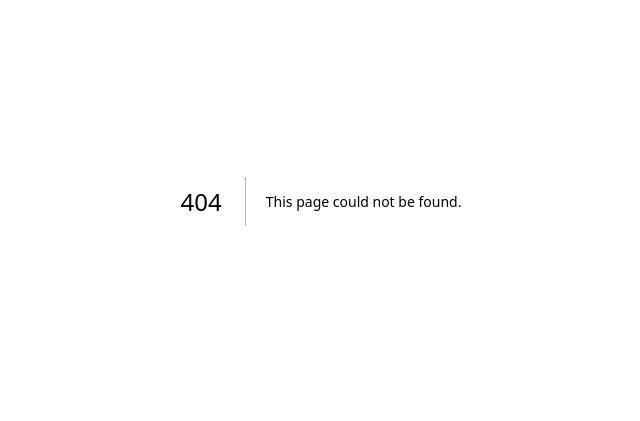
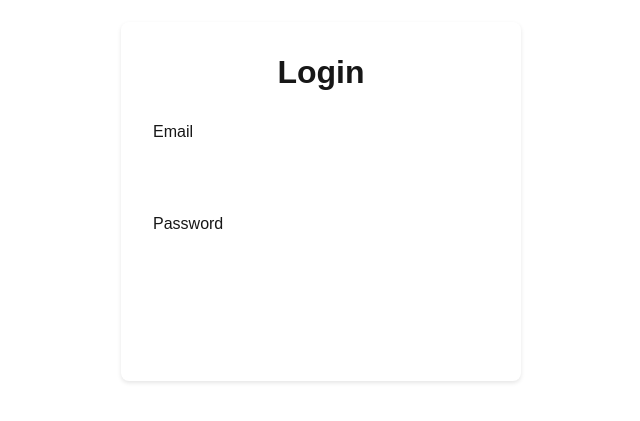
Before and after one commit to dvardcr/wdd430-t08-handcrafted-haven, a Next.js app: page /login in a window 1280 px wide. Before the commit this address had no page. Shown: the part 199-620 px from the top of the page, without its empty margins (319-959 px from the left). Built offline with nearby package versions, Linux system fonts and the light colour scheme.

Commit message:
nextAuth

```diff
--- a/package.json
+++ b/package.json
@@ -9,8 +9,10 @@
     "lint": "next lint"
   },
   "dependencies": {
+    "@auth/core": "^0.39.1",
     "@heroicons/react": "^2.2.0",
     "next": "15.3.2",
+    "next-auth": "^4.24.11",
     "react": "^19.0.0",
     "react-dom": "^19.0.0"
   },
--- a/src/app/layout.tsx
+++ b/src/app/layout.tsx
@@ -1,6 +1,7 @@
 import type { Metadata } from "next";
 import { Geist, Geist_Mono } from "next/font/google";
 import "./globals.css";
+import { Providers } from './providers';
 
 const geistSans = Geist({
   variable: "--font-geist-sans",
@@ -19,13 +20,13 @@ export const metadata: Metadata = {
 
 export default function RootLayout({
   children,
-}: Readonly<{
+}: {
   children: React.ReactNode;
-}>) {
+}) {
   return (
     <html lang="en">
       <body className={`${geistSans.variable} ${geistMono.variable}`}>
-        {children}
+        <Providers>{children}</Providers>
       </body>
     </html>
   );
--- /dev/null
+++ b/src/app/login/login.module.css
@@ -0,0 +1,70 @@
+.container {
+  min-height: 100vh;
+  display: flex;
+  align-items: center;
+  justify-content: center;
+  padding: 2rem;
+}
+
+.formContainer {
+  background: white;
+  padding: 2rem;
+  border-radius: 8px;
+  box-shadow: 0 2px 4px rgba(0, 0, 0, 0.1);
+  width: 100%;
+  max-width: 400px;
+}
+
+.formContainer h1 {
+  text-align: center;
+  margin-bottom: 2rem;
+  color: var(--text-primary);
+}
+
+.form {
+  display: flex;
+  flex-direction: column;
+  gap: 1.5rem;
+}
+
+.formGroup {
+  display: flex;
+  flex-direction: column;
+  gap: 0.5rem;
+}
+
+.formGroup label {
+  font-weight: 500;
+  color: var(--text-primary);
+}
+
+.formGroup input {
+  padding: 0.75rem;
+  border: 1px solid var(--gray-alpha-200);
+  border-radius: 4px;
+  font-size: 1rem;
+}
+
+.submitButton {
+  background-color: var(--accent);
+  color: white;
+  padding: 0.75rem;
+  border: none;
+  border-radius: 4px;
+  font-size: 1rem;
+  cursor: pointer;
+  transition: background-color 0.2s ease;
+}
+
+.submitButton:hover {
+  background-color: var(--accent-hover);
+}
+
+.error {
+  background-color: #fee2e2;
+  color: #dc2626;
+  padding: 0.75rem;
+  border-radius: 4px;
+  margin-bottom: 1rem;
+  text-align: center;
+}
--- /dev/null
+++ b/src/app/login/page.tsx
@@ -0,0 +1,68 @@
+'use client';
+
+import { useState } from 'react';
+import { signIn } from 'next-auth/react';
+import { useRouter } from 'next/navigation';
+import styles from './login.module.css';
+
+export default function LoginPage() {
+  const router = useRouter();
+  const [email, setEmail] = useState('');
+  const [password, setPassword] = useState('');
+  const [error, setError] = useState('');
+
+  const handleSubmit = async (e: React.FormEvent) => {
+    e.preventDefault();
+    setError('');
+
+    try {
+      const result = await signIn('credentials', {
+        email,
+        password,
+        redirect: false,
+      });
+
+      if (result?.error) {
+        setError('Invalid email or password');
+      } else {
+        router.push('/artisans');
+      }
+    } catch (error) {
+      setError('An error occurred. Please try again.');
+    }
+  };
+
+  return (
+    <div className={styles.container}>
+      <div className={styles.formContainer}>
+        <h1>Login</h1>
+        {error && <div className={styles.error}>{error}</div>}
+        <form onSubmit={handleSubmit} className={styles.form}>
+          <div className={styles.formGroup}>
+            <label htmlFor="email">Email</label>
+            <input
+              type="email"
+              id="email"
+              value={email}
+              onChange={(e) => setEmail(e.target.value)}
+              required
+            />
+          </div>
+          <div className={styles.formGroup}>
+            <label htmlFor="password">Password</label>
+            <input
+              type="password"
+              id="password"
+              value={password}
+              onChange={(e) => setPassword(e.target.value)}
+              required
+            />
+          </div>
+          <button type="submit" className={styles.submitButton}>
+            Log In
+          </button>
+        </form>
+      </div>
+    </div>
+  );
+}
--- /dev/null
+++ b/src/app/providers.tsx
@@ -0,0 +1,7 @@
+'use client';
+
+import { SessionProvider } from 'next-auth/react';
+
+export function Providers({ children }: { children: React.ReactNode }) {
+  return <SessionProvider>{children}</SessionProvider>;
+}
```
Also changed, not shown: src/app/api/auth/[...nextauth]/route.ts (added, +73 -0 lines), src/app/artisans/edit/[id]/page.tsx (+14 -31 lines), 1 other file (tests, documents, lock files or other folders).
